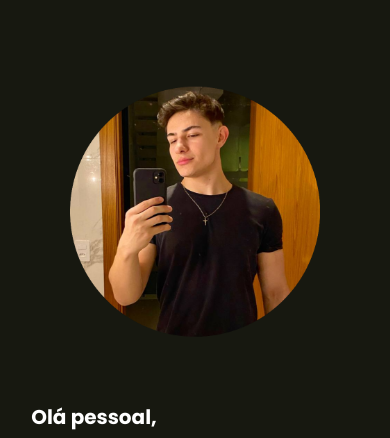
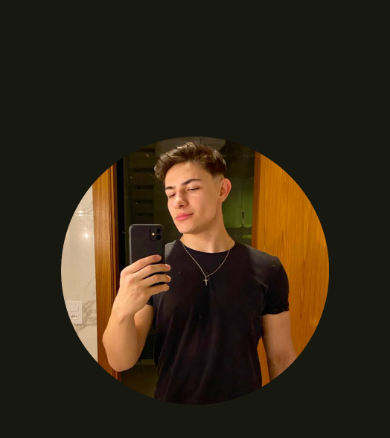
Before and after one commit to luangoularte/portfolio, a plain HTML site: page index.html in a window 390 px wide. Shown: the part 87-525 px from the top of the page. Drawn offline with nearby package versions, Linux system fonts and the light colour scheme.

Commit message:
ajuste img perfil

```diff
--- a/style.css
+++ b/style.css
@@ -479,7 +479,7 @@ footer .line-footer p a{
      }
 
     .container-text{
-        padding-top: 50px;
+        padding-top: 200px;
     }
 
     .container-text .flex{
@@ -488,13 +488,10 @@ footer .line-footer p a{
 
     .foto-perfil img{
         width: 100%;
-        height: 250px;
+        height: 80%;
     }
 
-    .foto-perfil {
-        padding-top: 100px;
-        margin-bottom: 20px;
-    }
+
 
     /* SOBRE */
 
```
